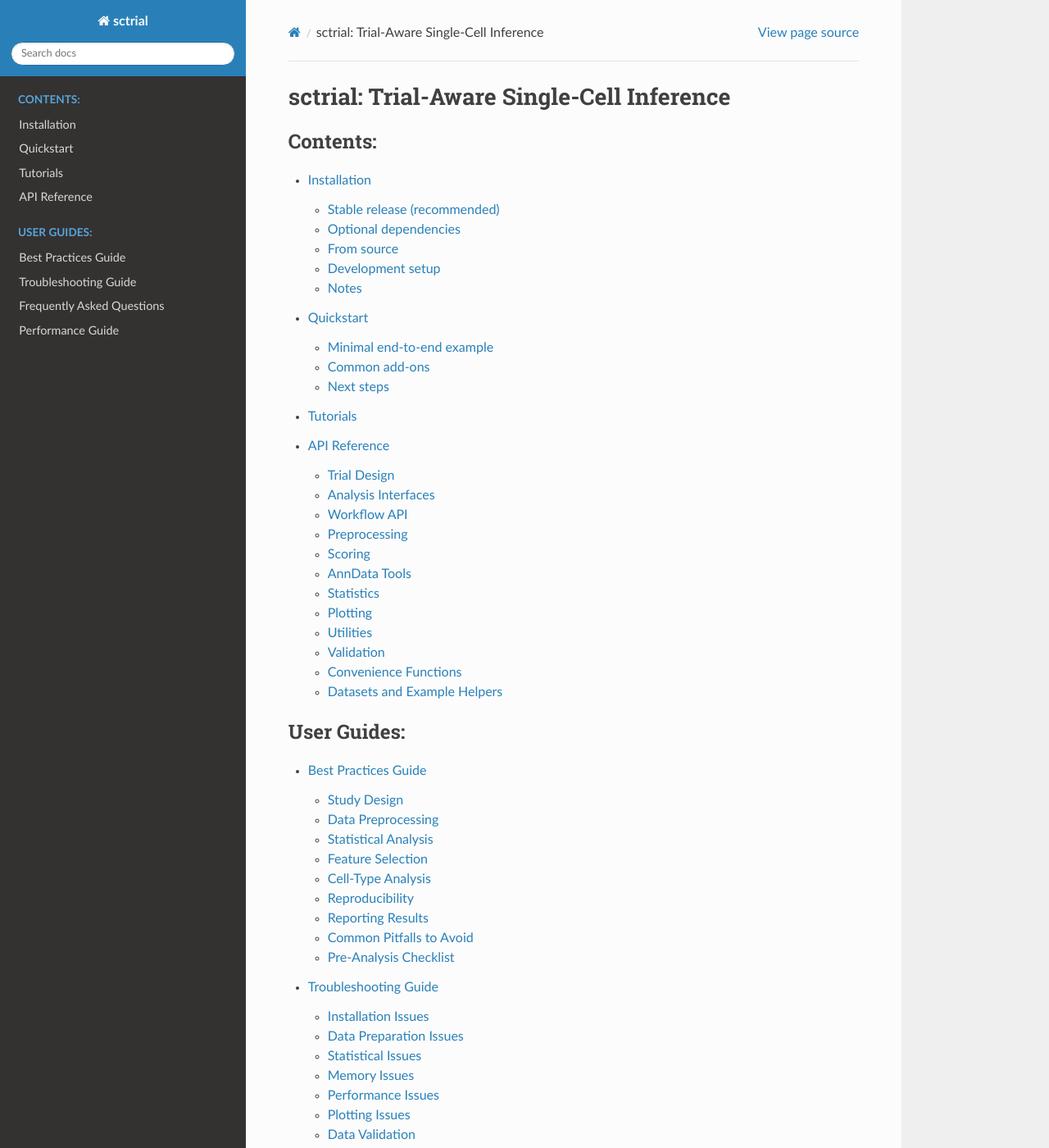
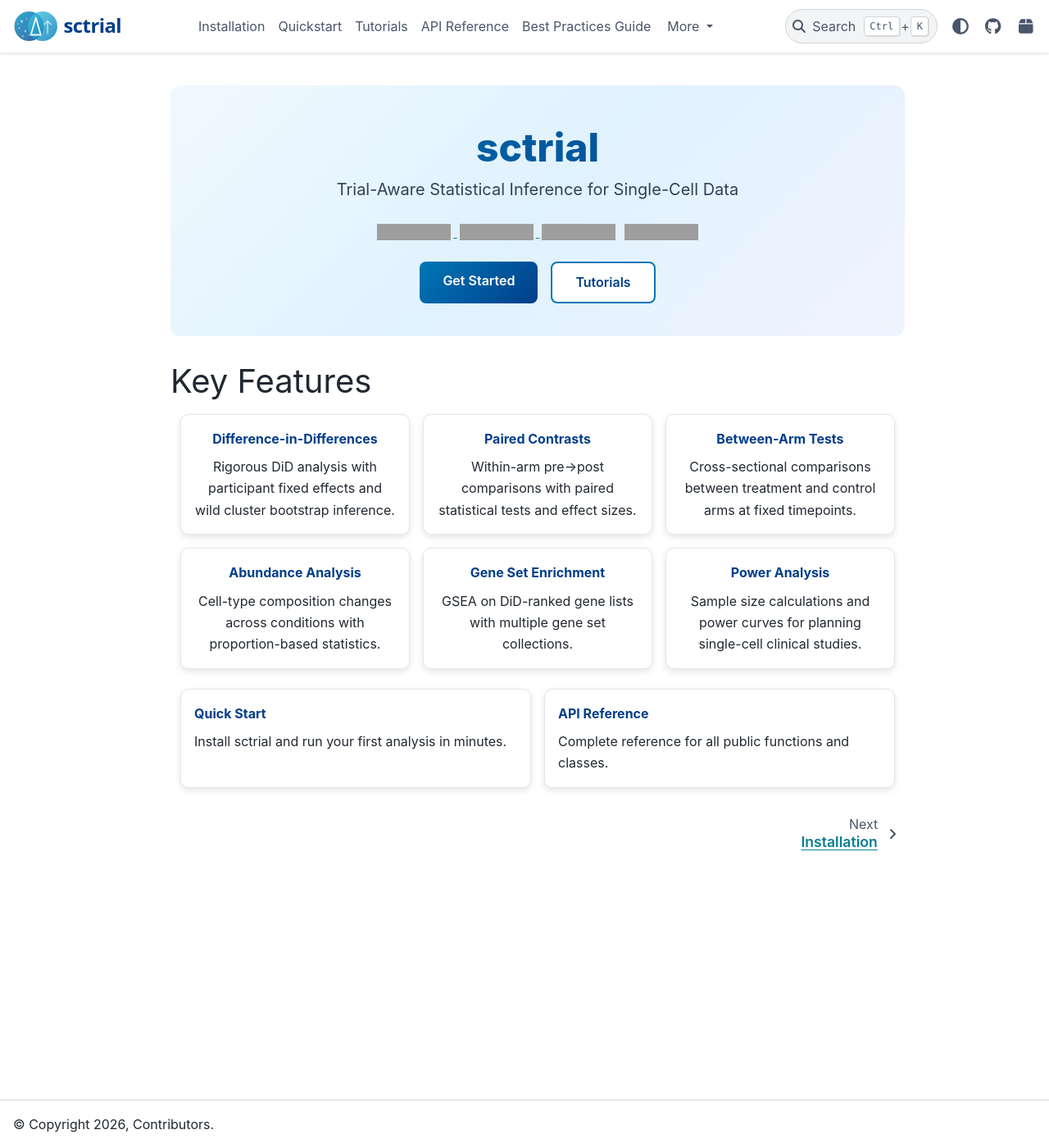
Before and after one commit to TheOmarLab/sctrial, a Sphinx documentation site: the page built from docs/source/index.rst, in a window 1280 px wide and 1400 px high. Shown: the whole window at 82% size. Built offline with Sphinx 7.4.7 and the PyData theme 0.15.4, drawn with Linux system fonts in a browser that asks for light colours; pages that are not in the unit, such as notebooks, are missing from menus; some of the changed text lies outside the part shown; grey boxes are pictures that could not be loaded.

Commit message:
Upgrade docs to pydata-sphinx-theme with branded landing page
- Switch from sphinx_rtd_theme to pydata-sphinx-theme
- Add custom logo (light/dark/icon variants) and favicon
- Redesign landing page with hero section and feature cards
- Add sphinx-design and sphinx-copybutton extensions
- Add custom CSS for hero, card hover effects, and dark mode
- Create separate docs extras in pyproject.toml
- Update CI workflow to use consolidated docs dependencies
- Add logo to README.md

```diff
--- /dev/null
+++ b/docs/source/_static/custom.css
@@ -0,0 +1,153 @@
+/* sctrial docs – custom styles */
+
+/* ── Hero section ─────────────────────────────────────────────────────── */
+
+.hero-section {
+  text-align: center;
+  padding: 3rem 1.5rem 2.5rem;
+  margin-bottom: 2rem;
+  background: linear-gradient(135deg, #f0f9ff 0%, #e0f2fe 50%, #f0f4ff 100%);
+  border-radius: 12px;
+}
+
+html[data-theme="dark"] .hero-section {
+  background: linear-gradient(135deg, #0c1929 0%, #0a1628 50%, #0e1a2e 100%);
+}
+
+.hero-section h1 {
+  font-size: 3rem;
+  font-weight: 800;
+  background: linear-gradient(135deg, #0077B6, #023E8A);
+  -webkit-background-clip: text;
+  -webkit-text-fill-color: transparent;
+  background-clip: text;
+  margin-bottom: 0.5rem;
+}
+
+html[data-theme="dark"] .hero-section h1 {
+  background: linear-gradient(135deg, #48CAE4, #90E0EF);
+  -webkit-background-clip: text;
+  background-clip: text;
+}
+
+.hero-tagline {
+  font-size: 1.25rem;
+  color: #334155;
+  margin-bottom: 1.25rem;
+  font-weight: 400;
+}
+
+html[data-theme="dark"] .hero-tagline {
+  color: #94a3b8;
+}
+
+.hero-badges {
+  margin-bottom: 1.5rem;
+}
+
+.hero-badges img {
+  margin: 0 3px;
+}
+
+.hero-buttons {
+  display: flex;
+  gap: 1rem;
+  justify-content: center;
+  flex-wrap: wrap;
+}
+
+.btn-hero-primary,
+.btn-hero-secondary {
+  display: inline-block;
+  padding: 0.65rem 1.75rem;
+  border-radius: 8px;
+  font-weight: 600;
+  font-size: 1rem;
+  text-decoration: none;
+  transition: all 0.2s ease;
+}
+
+.btn-hero-primary {
+  background: linear-gradient(135deg, #0077B6, #023E8A);
+  color: #ffffff !important;
+}
+
+.btn-hero-primary:hover {
+  transform: translateY(-1px);
+  box-shadow: 0 4px 12px rgba(0, 119, 182, 0.35);
+  text-decoration: none;
+  color: #ffffff !important;
+}
+
+.btn-hero-secondary {
+  background: #ffffff;
+  color: #023E8A !important;
+  border: 2px solid #0077B6;
+}
+
+html[data-theme="dark"] .btn-hero-secondary {
+  background: transparent;
+  color: #48CAE4 !important;
+  border-color: #48CAE4;
+}
+
+.btn-hero-secondary:hover {
+  background: #0077B6;
+  color: #ffffff !important;
+  text-decoration: none;
+}
+
+/* ── Feature cards ────────────────────────────────────────────────────── */
+
+.sd-card {
+  border: 1px solid #e2e8f0 !important;
+  border-radius: 10px !important;
+  transition: all 0.2s ease;
+}
+
+html[data-theme="dark"] .sd-card {
+  border-color: #334155 !important;
+}
+
+.sd-card:hover {
+  transform: translateY(-2px);
+  box-shadow: 0 6px 20px rgba(0, 119, 182, 0.12);
+  border-color: #0077B6 !important;
+}
+
+html[data-theme="dark"] .sd-card:hover {
+  box-shadow: 0 6px 20px rgba(72, 202, 228, 0.12);
+  border-color: #48CAE4 !important;
+}
+
+.sd-card .sd-card-title {
+  font-weight: 700;
+  color: #023E8A;
+}
+
+html[data-theme="dark"] .sd-card .sd-card-title {
+  color: #48CAE4;
+}
+
+/* ── Copy button refinements ──────────────────────────────────────────── */
+
+.copybtn {
+  opacity: 0;
+  transition: opacity 0.2s;
+}
+
+div.highlight:hover .copybtn {
+  opacity: 0.7;
+}
+
+/* ── Responsive ───────────────────────────────────────────────────────── */
+
+@media (max-width: 768px) {
+  .hero-section h1 {
+    font-size: 2rem;
+  }
+
+  .hero-tagline {
+    font-size: 1rem;
+  }
+}
--- a/docs/source/conf.py
+++ b/docs/source/conf.py
@@ -9,25 +9,71 @@ copyright = f"{datetime.now().year}, Contributors"
 author = "Contributors"
 release = "0.2.1.dev1"
 
+# -- Extensions ---------------------------------------------------------------
+
 extensions = [
     "sphinx.ext.autodoc",
     "sphinx.ext.napoleon",
     "sphinx.ext.viewcode",
     "sphinx.ext.intersphinx",
     "nbsphinx",
+    "sphinx_design",
+    "sphinx_copybutton",
 ]
 
+# -- nbsphinx settings --------------------------------------------------------
+
 nbsphinx_allow_errors = True
-nbsphinx_execute = 'never'  # notebooks are pre-executed locally with outputs saved
+nbsphinx_execute = "never"  # notebooks are pre-executed locally with outputs saved
 nbsphinx_timeout = 300
 
-
+# -- General configuration -----------------------------------------------------
 
 templates_path = ["_templates"]
 exclude_patterns = []
 
-html_theme = "sphinx_rtd_theme"
-html_static_path = []
+# -- HTML output ---------------------------------------------------------------
+
+html_theme = "pydata_sphinx_theme"
+html_static_path = ["_static"]
+html_css_files = ["custom.css"]
+html_favicon = "_static/logo_icon.svg"
+
+html_theme_options = {
+    "logo": {
+        "image_light": "_static/logo.svg",
+        "image_dark": "_static/logo_dark.svg",
+    },
+    "icon_links": [
+        {
+            "name": "GitHub",
+            "url": "https://github.com/TheOmarLab/sctrial",
+            "icon": "fa-brands fa-github",
+        },
+        {
+            "name": "PyPI",
+            "url": "https://pypi.org/project/sctrial/",
+            "icon": "fa-solid fa-box",
+        },
+    ],
+    "navbar_align": "left",
+    "show_nav_level": 2,
+    "show_toc_level": 2,
+    "navigation_with_keys": True,
+    "footer_start": ["copyright"],
+    "footer_end": ["last-updated"],
+    "secondary_sidebar_items": ["page-toc", "edit-this-page"],
+    "use_edit_page_button": True,
+}
+
+html_context = {
+    "github_user": "TheOmarLab",
+    "github_repo": "sctrial",
+    "github_version": "main",
+    "doc_path": "docs/source",
+}
+
+# -- Intersphinx ---------------------------------------------------------------
 
 intersphinx_mapping = {
     "python": ("https://docs.python.org/3", None),
--- a/docs/source/index.rst
+++ b/docs/source/index.rst
@@ -1,27 +1,110 @@
-sctrial: Trial-Aware Single-Cell Inference
-==========================================
+:html_theme.sidebar_secondary.remove:
+
+.. raw:: html
+
+   <div class="hero-section">
+     <h1>sctrial</h1>
+     <p class="hero-tagline">Trial-Aware Statistical Inference for Single-Cell Data</p>
+     <p class="hero-badges">
+       <a href="https://github.com/TheOmarLab/sctrial/actions/workflows/test.yml">
+         <img src="https://github.com/TheOmarLab/sctrial/actions/workflows/test.yml/badge.svg?branch=main" alt="Tests">
+       </a>
+       <a href="https://github.com/TheOmarLab/sctrial/releases">
+         <img src="https://img.shields.io/github/v/release/TheOmarLab/sctrial?label=version" alt="Version">
+       </a>
+       <img src="https://img.shields.io/badge/python-3.9%2B-blue" alt="Python">
+       <a href="https://opensource.org/licenses/MIT">
+         <img src="https://img.shields.io/badge/License-MIT-yellow.svg" alt="License">
+       </a>
+     </p>
+     <div class="hero-buttons">
+       <a class="btn-hero-primary" href="installation.html">Get Started</a>
+       <a class="btn-hero-secondary" href="tutorials/index.html">Tutorials</a>
+     </div>
+   </div>
+
+
+Key Features
+------------
+
+.. grid:: 3
+   :gutter: 3
+
+   .. grid-item-card:: Difference-in-Differences
+      :text-align: center
+
+      Rigorous DiD analysis with participant fixed effects and wild cluster bootstrap inference.
+
+   .. grid-item-card:: Paired Contrasts
+      :text-align: center
+
+      Within-arm pre→post comparisons with paired statistical tests and effect sizes.
+
+   .. grid-item-card:: Between-Arm Tests
+      :text-align: center
+
+      Cross-sectional comparisons between treatment and control arms at fixed timepoints.
+
+   .. grid-item-card:: Abundance Analysis
+      :text-align: center
+
+      Cell-type composition changes across conditions with proportion-based statistics.
+
+   .. grid-item-card:: Gene Set Enrichment
+      :text-align: center
+
+      GSEA on DiD-ranked gene lists with multiple gene set collections.
+
+   .. grid-item-card:: Power Analysis
+      :text-align: center
+
+      Sample size calculations and power curves for planning single-cell clinical studies.
+
+
+.. grid:: 2
+   :gutter: 3
+
+   .. grid-item-card:: Quick Start
+      :link: quickstart
+      :link-type: doc
+
+      Install sctrial and run your first analysis in minutes.
+
+   .. grid-item-card:: API Reference
+      :link: api
+      :link-type: doc
+
+      Complete reference for all public functions and classes.
+
 
 .. toctree::
    :maxdepth: 2
-   :caption: Contents:
+   :hidden:
+   :caption: Getting Started
 
    installation
    quickstart
+
+.. toctree::
+   :maxdepth: 2
+   :hidden:
+   :caption: Tutorials
+
    tutorials/index
+
+.. toctree::
+   :maxdepth: 2
+   :hidden:
+   :caption: Reference
+
    api
 
 .. toctree::
    :maxdepth: 2
-   :caption: User Guides:
+   :hidden:
+   :caption: Guides
 
    best_practices
    troubleshooting
    faq
    performance
-
-Indices and tables
-==================
-
-* :ref:`genindex`
-* :ref:`modindex`
-* :ref:`search`
```
Also changed, not shown: README.md (+2 -2 lines), pyproject.toml (+9 -2 lines), docs/source/_static/logo.svg (added), docs/source/_static/logo_dark.svg (added), docs/source/_static/logo_icon.svg (added), 1 other file.
